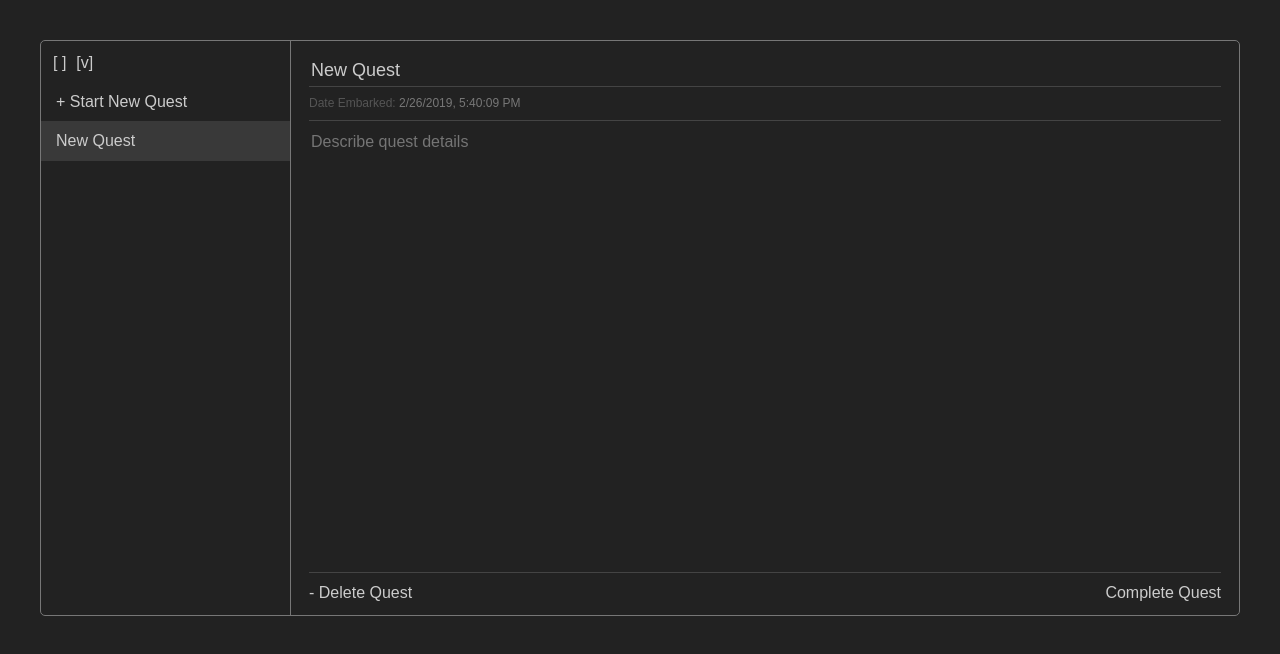
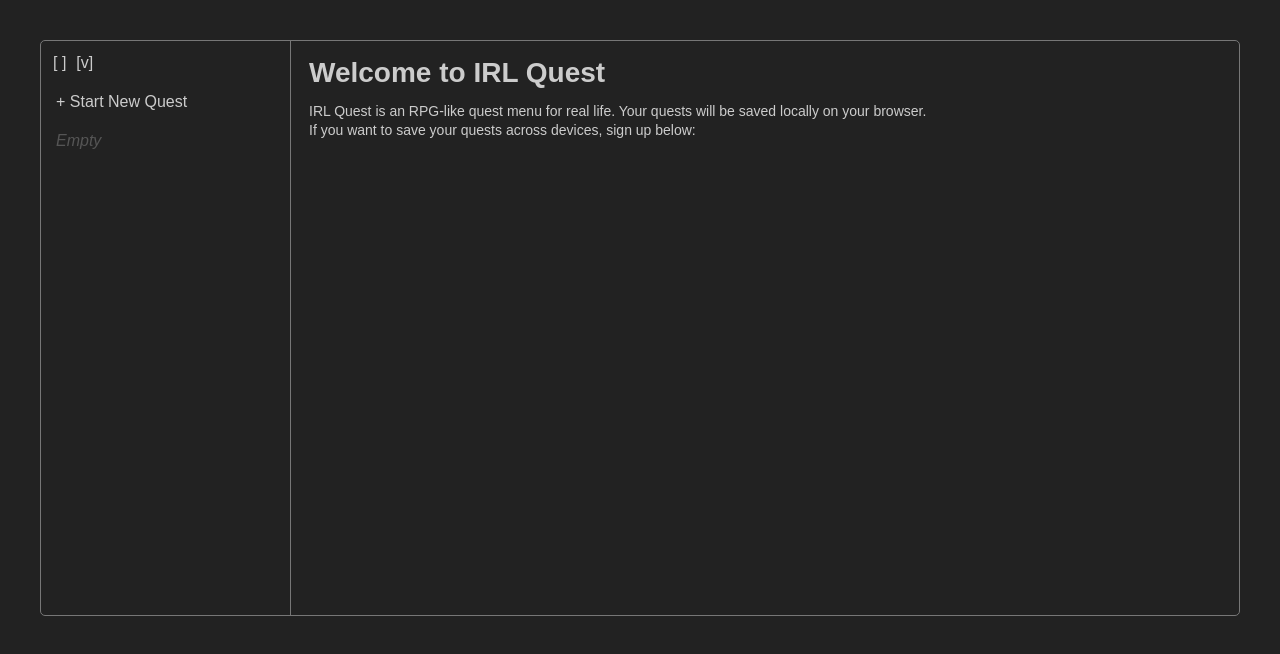
Before and after one commit to martymagaan/irlquest, a React (Create React App) app: page / in a window 1280 px wide. Shown: the top 654 px of the page. Built offline with nearby package versions, Linux system fonts and the light colour scheme.

Commit message:
feat: add Welcome screen

```diff
--- a/src/App.css
+++ b/src/App.css
@@ -4,6 +4,12 @@ html, body, #root {
 
 * {
   box-sizing: border-box;
+}
+
+h1 {
+  margin: 0 0 15px;
+  font-size: 2em;
+  line-height: 1em;
 }
 
 .App {
@@ -81,6 +87,14 @@ html, body, #root {
 
 .selected, .selected:hover {
   background: rgba(255,255,255,0.1) !important;
+}
+
+.Welcome {
+  display: flex;
+  flex-direction: column;
+  flex: 1;
+  padding: 18px 18px 10px;
+  font-size: 14px;
 }
 
 .QuestDetails {
--- a/src/App.js
+++ b/src/App.js
@@ -3,6 +3,7 @@ import './App.css';
 import QuestList from './components/QuestList';
 import QuestDetails from './components/QuestDetails';
 import Overlay from './components/Overlay';
+import Welcome from './components/Welcome';
 
 function App() {
   const newQuest = () => ({
@@ -14,7 +15,7 @@ function App() {
     status: 'In Progress'
   });
 
-  const [quests, setQuests] = useState([newQuest()]);
+  const [quests, setQuests] = useState([]);
   const [currentQuest, setCurrentQuest] = useState(0);
   const [tab, setTab] = useState('In Progress');
   const [toggle, setToggle] = useState({
@@ -71,7 +72,7 @@ function App() {
           toggle={toggle}
           setToggle={setToggle}
         />
-        ) : null}
+        ) : <Welcome />}
       </div>
       <Overlay
         toggle={toggle}
--- /dev/null
+++ b/src/components/Welcome.js
@@ -0,0 +1,14 @@
+import React from 'react';
+
+function Welcome () {
+  return (
+    <div className="Welcome">
+      <h1>Welcome to IRL Quest</h1>
+      IRL Quest is an RPG-like quest menu for real life.
+      Your quests will be saved locally on your browser.<br />
+      If you want to save your quests across devices, sign up below:
+    </div>
+  );
+}
+
+export default Welcome;
```
